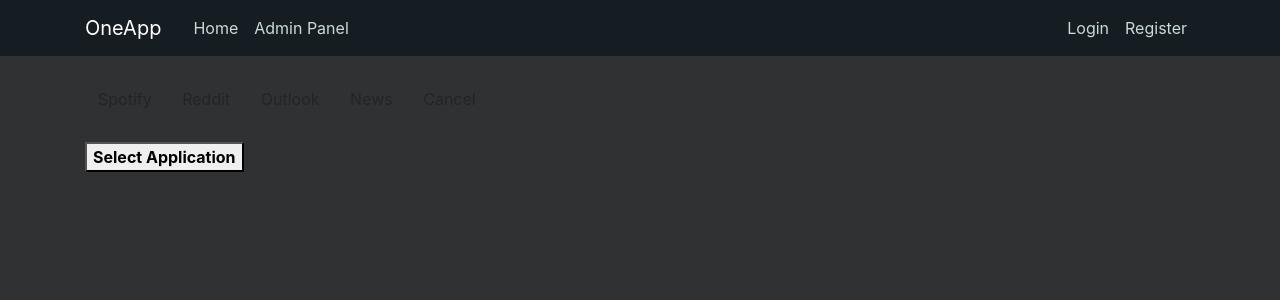
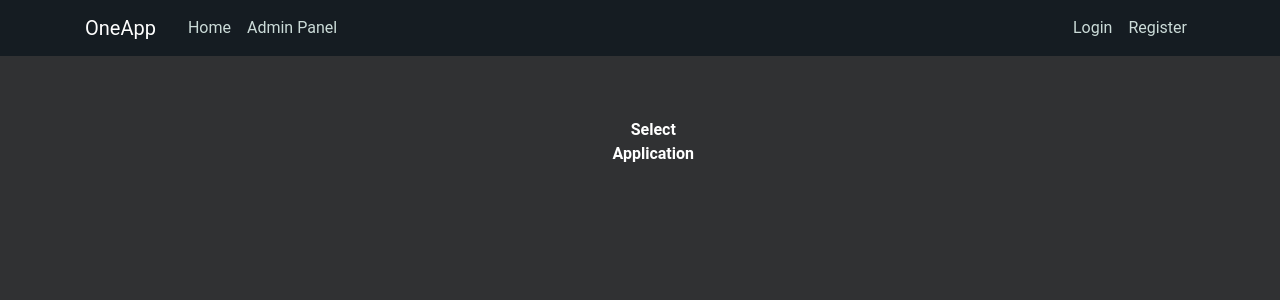
Before and after one commit to FelixVaughan/TECHSTART, a Django app: template users/templates/users/index.html in a window 1280 px wide. Shown: the top 300 px of the page. Run offline with Django 3.2, Linux system fonts and the light colour scheme; the template is opened without the code that fills it, so the values that code supplies are empty; some libraries are stand-ins or nearby versions.

Commit message:
Adding js and index.css

```diff
--- /dev/null
+++ b/users/static/users/app.js
@@ -0,0 +1,38 @@
+'use strict'
+
+const switcher = document.querySelector('.block');
+const appInit = document.querySelector('.btn');
+
+appInit.addEventListener('click', function() {
+    document.getElementById("container").style.display = "block";
+    $('.box').append('<div class="container p-3 my-3 border"></div>'); //append container
+    });
+
+function openForm() {
+        document.getElementById("popupForm").style.display = "block";
+    }
+function closeForm() {
+        document.getElementById("popupForm").style.display = "none";
+    }
+
+function spotifyOpen() {
+    document.getElementById("Spotify").style.display = "block";
+    closeForm();
+    }
+
+
+function redditOpen() {
+    document.getElementById("Reddit").style.display = "block";
+    closeForm();
+    }
+
+
+function outlookOpen() {
+    document.getElementById("Outlook").style.display = "block";
+    closeForm();
+    }
+
+function newsOpen() {
+    document.getElementById("News").style.display = "block";
+    closeForm();
+    }
--- /dev/null
+++ b/users/static/users/index.css
@@ -0,0 +1,159 @@
+
+ul {
+    font-family: 'Roboto';
+}
+
+li {
+    list-style: circle;
+  }
+
+  .list {
+    list-style: square;
+    font-family: 'Roboto'; font-size: 22px;
+  }
+
+  :root {
+    --green: #fafcfa;
+    --white: #ffffff;
+    --black: #000000;
+    --oac1: #bfc3cc;
+    --oac2: #303133;
+  }
+
+  .dark-theme {
+    --bg: var(--oac1);
+    --fontColor: var(--oac2);
+    --btnBg: var(--oac1);
+    --btnFontColor: var(--oac2);
+  }
+
+  * {
+    color: var(--fontColor);
+    font-family: 'Roboto';
+    box-sizing: border-box;
+  }
+/*
+  body.index {
+    background: var(--bg);
+    font-family: 'Roboto';font-size: 22px;
+}
+*/
+h1 {
+  text-align: center;
+  font-family: 'Roboto';font-size: 40px;
+}
+
+h2.index {
+  text-align: left;
+  font-family: 'Roboto';font-size: 30px;
+   --fontColor: var(--oac2);
+}
+
+  h4.index {
+    margin: 2rem 0rem 1rem;
+  }
+
+  p.index {
+    --fontColor: var(--oac2);
+    font-family: 'Roboto';font-size: 20px;
+  }
+
+   h5.index {
+    --fontColor: var(--oac2);
+    font-family: 'Roboto';font-size: 40px;
+  }
+
+    h6.index {
+    --fontColor: var(--oac2);
+    font-family: 'Roboto';font-size: 20px;
+  }
+/*
+  .row {
+    background-color: var(--oac2);
+    color: white;
+    padding: 14px 28px;
+    font-size: 16px;
+    cursor: pointer;
+    margin-left: 45%;
+    margin-right: 45%;
+    text-align: center;
+  }
+ */
+  .append {
+    margin-top:20px;
+  }
+
+  .block {
+    display: block;
+    border: none;
+    background-color: var(--oac2);
+    color: white;
+    padding: 14px 28px;
+    font-size: 16px;
+    cursor: pointer;
+    margin-left: 45%;
+    margin-right: 45%;
+    text-align: center;
+  }
+
+
+.block:hover {
+  background-color: #ddd;
+  color: black;
+}
+
+.container.index  {
+  display: block;
+  background-color: var(--oac1);
+}
+
+.openBtn {
+  display: flex;
+  justify-content: left;
+}
+.openButton {
+  border: none;
+  border-radius: 5px;
+  background-color: var(--oac2);
+  color: var(--oac1);;
+  padding: 14px 20px;
+  cursor: pointer;
+  position: fixed;
+}
+.loginPopup {
+  position: relative;
+  text-align: center;
+  width: 100%;
+}
+.formPopup {
+  display: none;
+  position: fixed;
+  left: 50%;
+  top: 35%;
+  transform: translate(-50%, 5%);
+  border: 3px solid #999999;
+  z-index: 9;
+}
+.formContainer {
+  max-width: 300px;
+  padding: 20px;
+  background-color: var(--oac1);
+}
+
+.formContainer .btn {
+  padding: 12px 20px;
+  border: none;
+  background-color: var(--oac2);
+  color: #fff;
+  cursor: pointer;
+  width: 100%;
+  margin-bottom: 15px;
+  opacity: 0.8;
+}
+.formContainer .cancel {
+  background-color: #cc0000;
+}
+.formContainer .btn:hover,
+.openButton:hover {
+  opacity: 1;
+}
--- a/users/static/users/main.css
+++ b/users/static/users/main.css
@@ -1,10 +1,10 @@
 body {
-    background: #303133;
+   background: #303133;
     color: #333333;
     margin-top: 5rem;
   }
 
-  h1, h2, h3, h4, h5, h6 {
+  h1, h2, h3, h4 {
     color: #bfc3cc;
   }
 
--- a/users/templates/users/base.html
+++ b/users/templates/users/base.html
@@ -10,6 +10,7 @@
         <link rel="stylesheet" href="https://maxcdn.bootstrapcdn.com/bootstrap/4.5.2/css/bootstrap.min.css">
 
         <link rel="stylesheet" type="text/css" href="{% static 'users/main.css' %}">
+        {% block css %}{% endblock %}
      <title>Login page</title>
 </head>
 <body>
```
